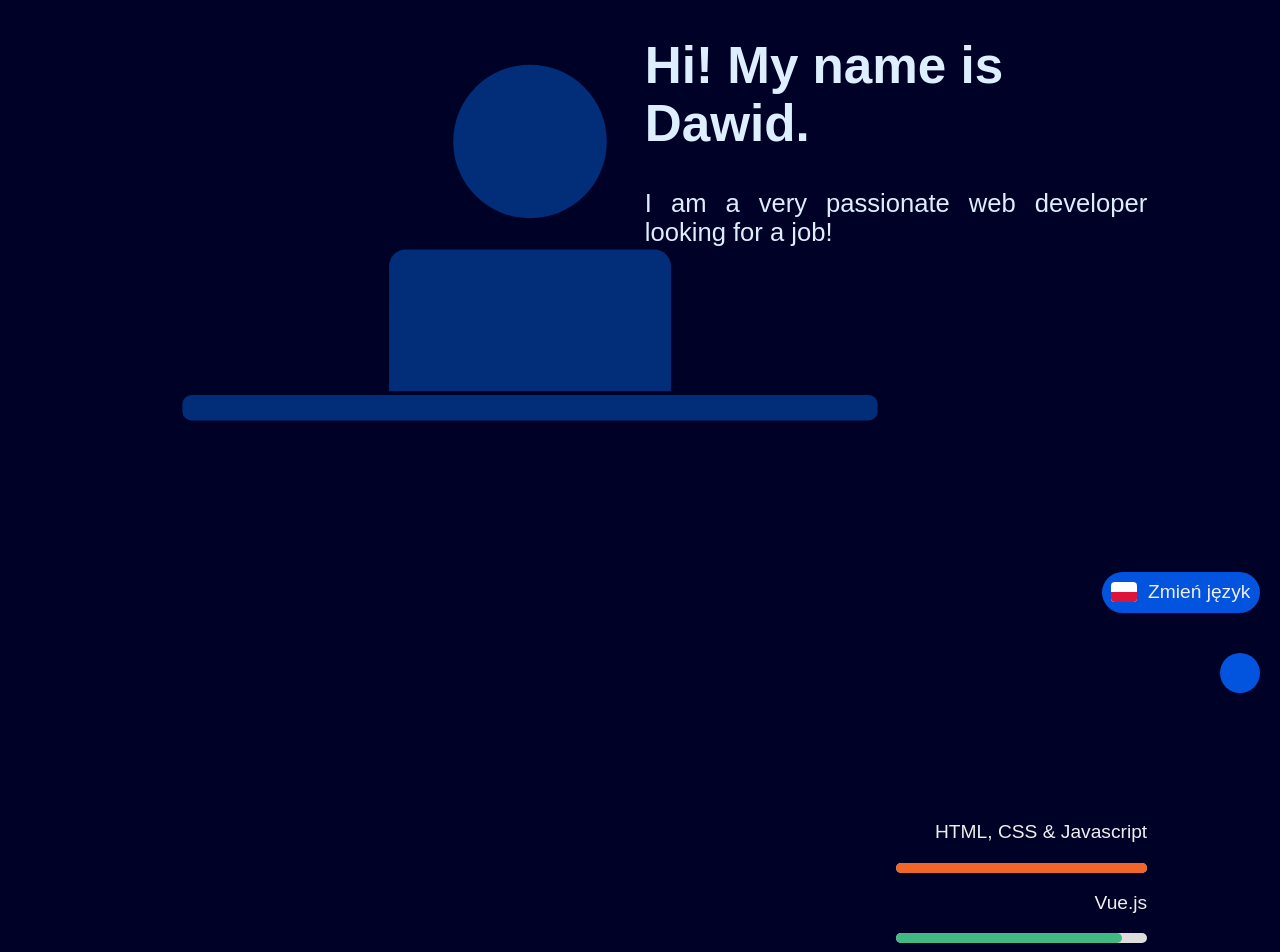
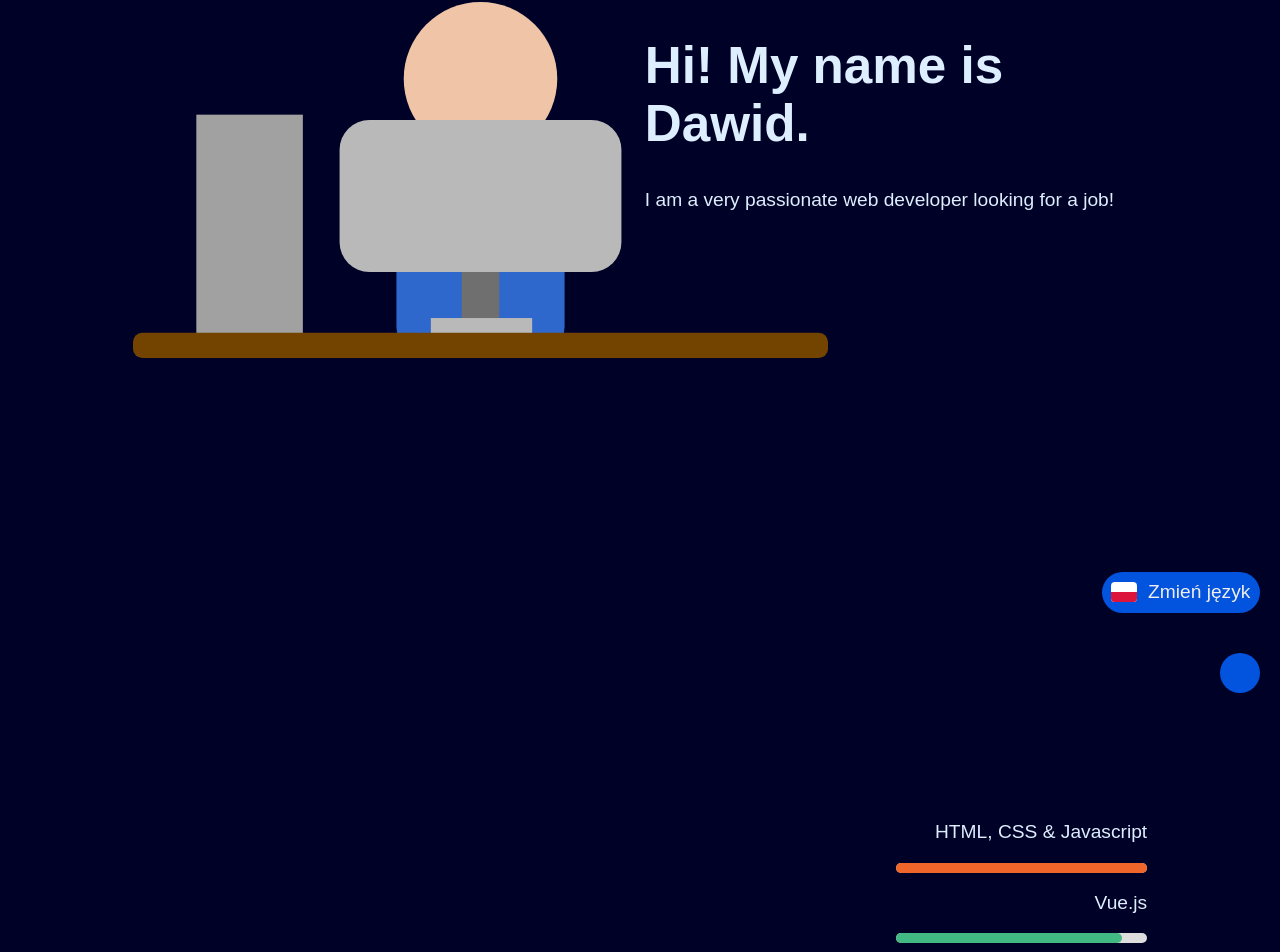
Before and after one commit to StanawalkaWorld/portfolio-website-old, a Vue app: page / in a window 1280 px wide. Shown: the part 87-1039 px from the top of the page. Built offline with nearby package versions, Linux system fonts and the light colour scheme; some icons are missing; a web font is replaced by a local one.

Commit message:
General styling changes. Updated landing picture. Unified text color. Shrinked the landing block paragraph.

```diff
--- a/src/components/StructureBlocks/LandingBlock.vue
+++ b/src/components/StructureBlocks/LandingBlock.vue
@@ -18,9 +18,15 @@ const lang = useLanguageStore();
             <h1 class="prominent-header text-left">
                 {{ lang.translationFor("content", "landing.mainheader") }}
             </h1>
-            <p class="prominent-paragraph text-justify">
+            <p class="content-paragraph text-justify">
                 {{ lang.translationFor("content", "landing.paragraph") }}
             </p>
         </template>
     </TwoColumnContent>
 </template>
+
+<style lang="scss" scoped>
+.content-paragraph {
+    color: $dimmed-color;
+}
+</style>
--- a/src/scss/_global.scss
+++ b/src/scss/_global.scss
@@ -106,12 +106,12 @@ $alignements: left, center, right, justify;
 
 // Content text
 .content-header {
-    color: $text-color;
+    color: $dimmed-color;
 
     @include header2();
 }
 .content-paragraph {
-    color: $text-color;
+    color: $dimmed-color;
 
     @include content_paragraph();
 }
```
Also changed, not shown: src/assets/landing-picture.svg.
